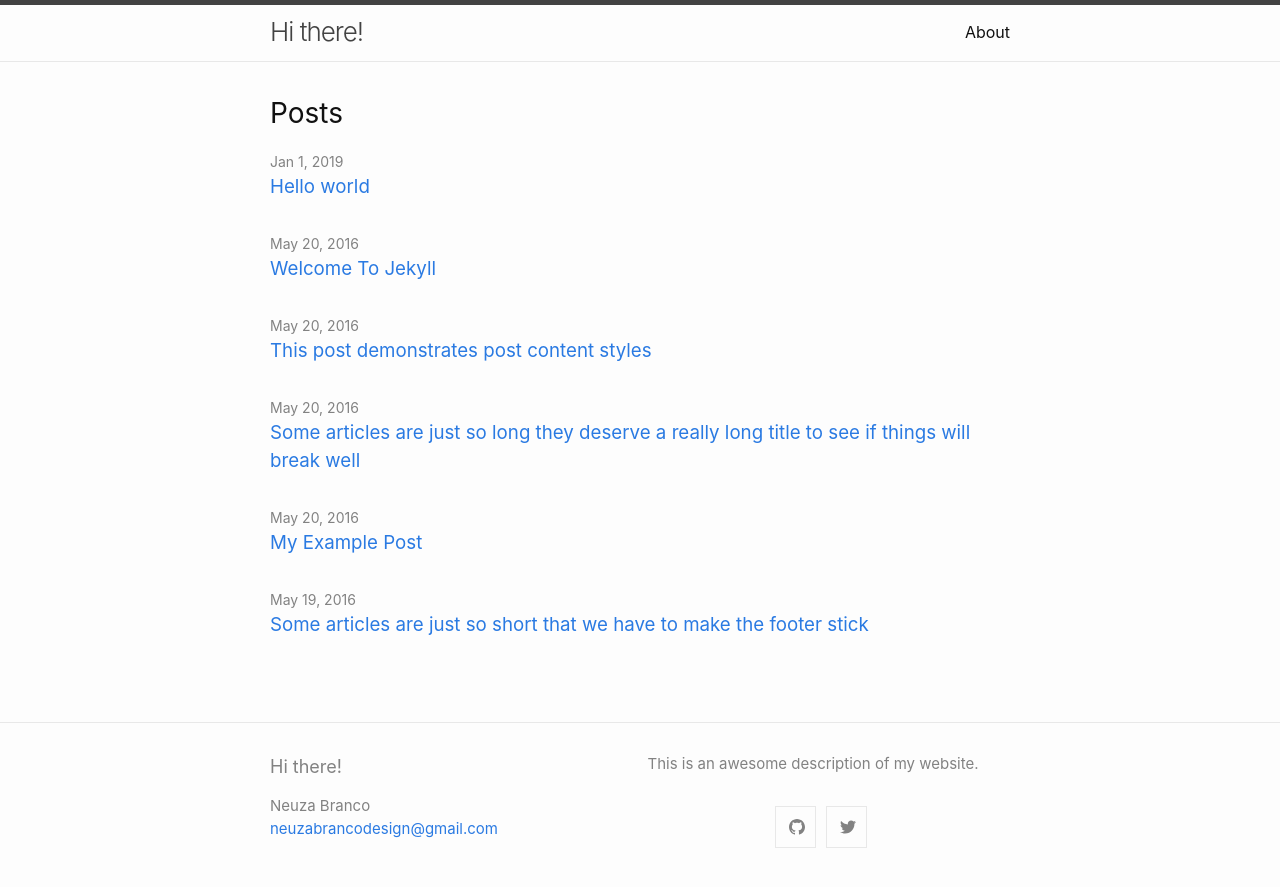
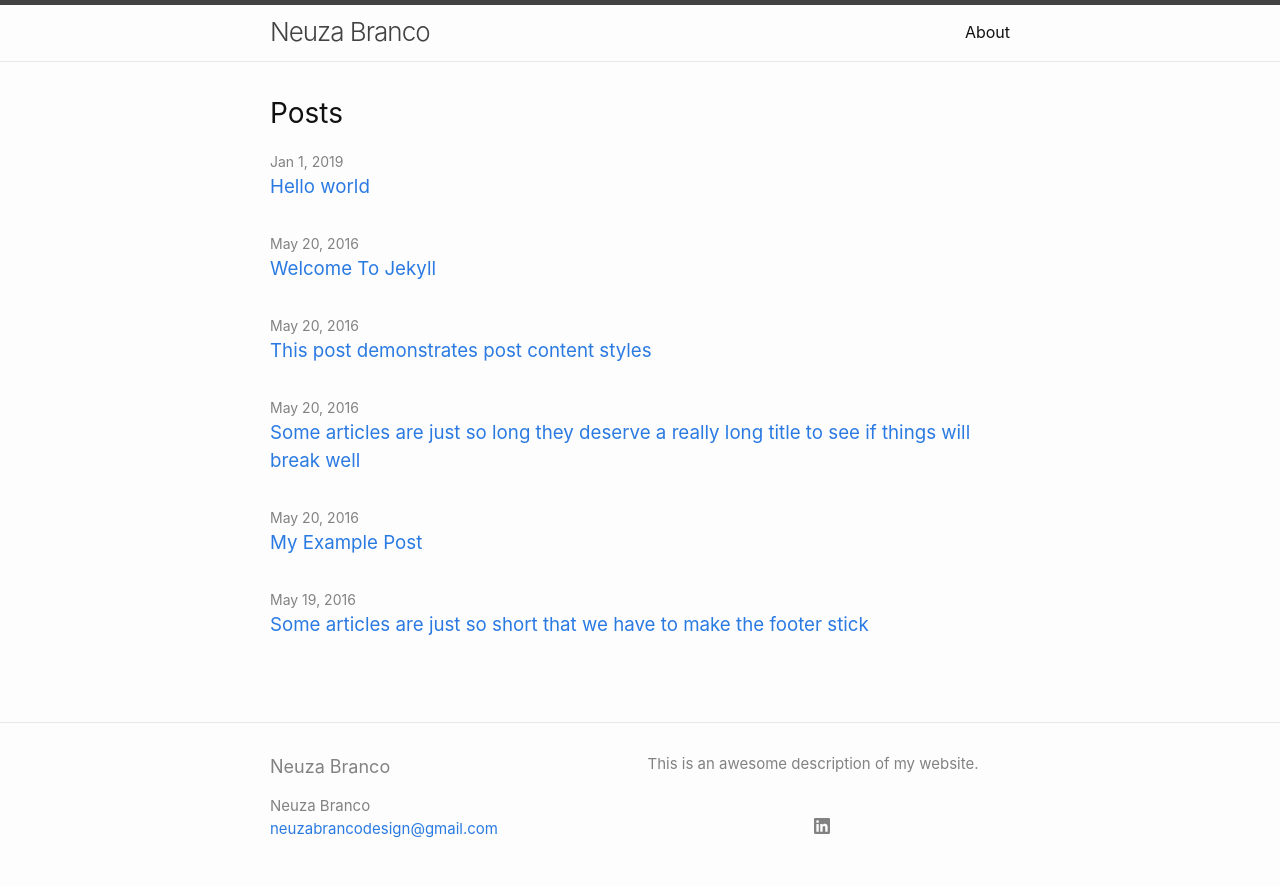
Before and after one commit to neuzadbranco/neuzadbranco.github.io, a Jekyll site: the page built from index.md, in a window 1280 px wide. Shown: the top 887 px of the page. Built offline with Jekyll 4.4.1, drawn with Linux system fonts in a browser that asks for light colours.

Commit message:
Title e Linkedin
New title + Linkin link

```diff
--- a/_config.yml
+++ b/_config.yml
@@ -1,4 +1,4 @@
-title: Hi there!
+title: Neuza Branco
 author: Neuza Branco
 email: neuzabrancodesign@gmail.com
 description: > # this means to ignore newlines until "exclude"
@@ -17,6 +17,4 @@
 
 # generate social links in footer
 social_links:
-  twitter: danielfdsilva
-  github:  danielfdsilva
-  # facebook:
+  linkedin: neuzabranco
--- a/_includes/social.html
+++ b/_includes/social.html
@@ -1,7 +1,5 @@
 {%- assign social = site.social_links -%}
 
 <ul class="social-media-list">
-  {%- if social.facebook -%}<li><a href="https://www.facebook.com/{{ social.facebook | cgi_escape | escape }}" title="{{ social.facebook | escape }}"><svg class="svg-icon grey"><use xlink:href="{{ '/assets/minima-social-icons.svg#facebook' | relative_url }}"></use></svg></a></li>{%- endif -%}
-  {%- if social.github -%}<li><a href="https://github.com/{{ social.github | cgi_escape | escape }}" title="{{ social.github | escape }}"><svg class="svg-icon grey"><use xlink:href="{{ '/assets/minima-social-icons.svg#github' | relative_url }}"></use></svg></a></li>{%- endif -%}
-  {%- if social.twitter -%}<li><a href="https://twitter.com/{{ social.twitter | cgi_escape | escape }}" title="{{ social.twitter | escape }}"><svg class="svg-icon grey"><use xlink:href="{{ '/assets/minima-social-icons.svg#twitter' | relative_url }}"></use></svg></a></li>{%- endif -%}
+  {%- if social.linkedin -%}<li><a href="https://linkedin.com/in/neuzabranco/{{ social.linkedin | cgi_escape | escape }}" title="{{ social.linkedin | escape }}"><svg class="svg-icon grey"><use xlink:href="{{ '/assets/minima-social-icons.svg#linkedin' | relative_url }}"></use></svg></a></li>{%- endif -%}
 </ul>
--- a/_sass/minima/_layout.scss
+++ b/_sass/minima/_layout.scss
@@ -282,7 +282,6 @@
     a {
       display: block;
       padding: $spacing-unit / 4;
-      border: 1px solid $grey-color-light
     }
     &:hover .svg-icon { fill: currentColor; }
   }
```
Also changed, not shown: 2 other files.
